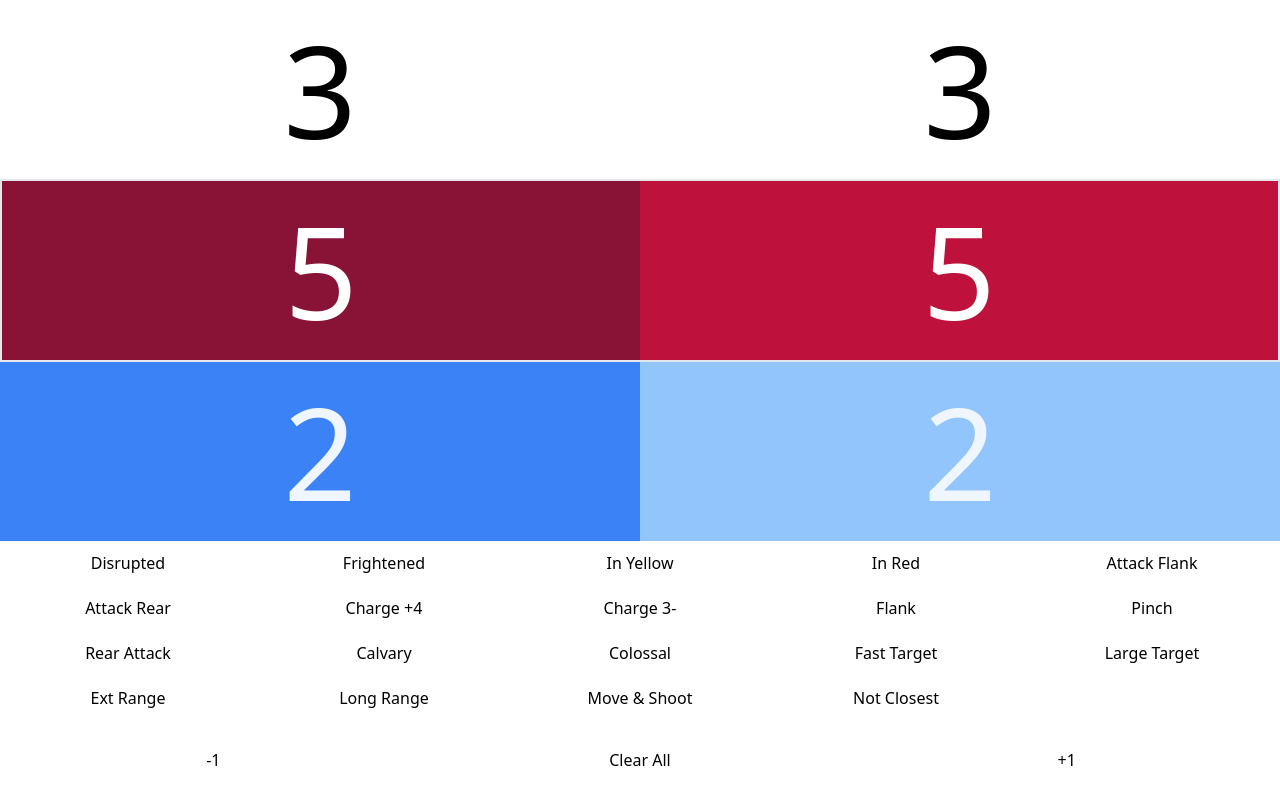
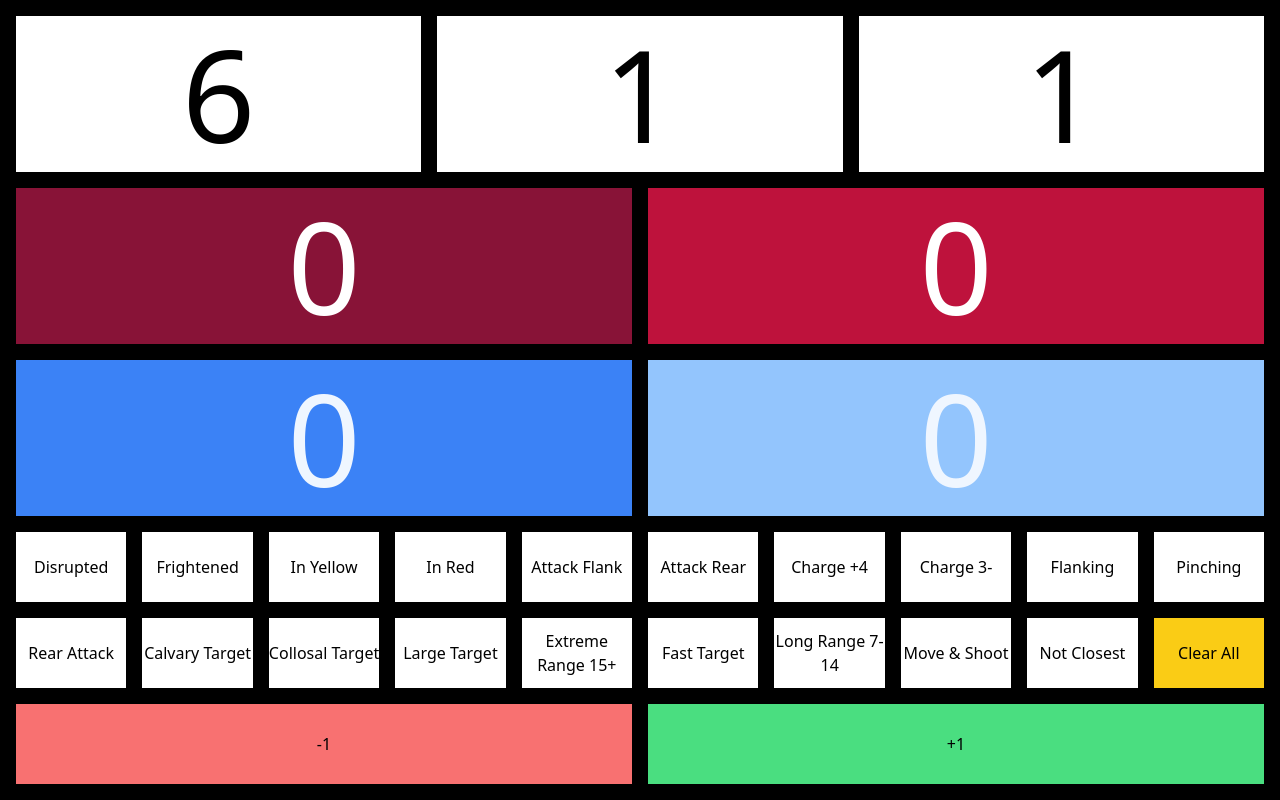
Before and after one commit to peterclark/battledeck, a React (Vite) app: page / in a window 1280 px wide. Built offline with nearby package versions, Linux system fonts and the light colour scheme.

Commit message:
modifiers

```diff
--- a/package.json
+++ b/package.json
@@ -10,10 +10,12 @@
     "preview": "vite preview"
   },
   "dependencies": {
+    "classnames": "^2.5.1",
     "lodash": "^4.17.21",
     "react": "^18.3.1",
     "react-dom": "^18.3.1",
-    "react-icons": "^5.3.0"
+    "react-icons": "^5.3.0",
+    "react-use": "^17.5.1"
   },
   "devDependencies": {
     "@eslint/js": "^9.11.1",
--- a/src/App.jsx
+++ b/src/App.jsx
@@ -3,12 +3,52 @@
 import { useMemo } from "react";
 import { useState } from "react"
 import { max, min } from "lodash";
+import { useToggle } from "react-use";
+import className from "classnames";
+
+const MAX_DICE = 20;
+const MAX_ROLL = 10;
+const MODIFIER_CLASSES = "flex-1";
 
 const App = () => {
-  const [offensiveSkill, setOffensiveSkill] = useState(5);
-  const [offensivePower, setOffensivePower] = useState(5);
-  const [defensiveSkill, setDefensiveSkill] = useState(2);
-  const [defensivePower, setDefensivePower] = useState(2);
+  const [dice, setDice] = useState(6);
+  const [offensiveSkill, setOffensiveSkill] = useState(0);
+  const [offensivePower, setOffensivePower] = useState(0);
+  const [defensiveSkill, setDefensiveSkill] = useState(0);
+  const [defensivePower, setDefensivePower] = useState(0);
+  const [disrupted, toggleDisrupted] = useToggle(false);
+  const [frightened, toggleFrightened] = useToggle(false);
+  const [inTheYellow, toggleInTheYellow] = useToggle(false);
+  const [inTheRed, toggleInTheRed] = useToggle(false);
+  const [attackingToFlank, toggleAttackingToFlank] = useToggle(false);
+  const [attackingToRear, toggleAttackingToRear] = useToggle(false);
+  const [chargingFourOrMoreDice, toggleChargingFourOrMoreDice] = useToggle(false);
+  const [chargingThreeOrLessDice, toggleChargingThreeOrLessDice] = useToggle(false);
+  const [flanking, toggleFlanking] = useToggle(false);
+  const [pinching, togglePinching] = useToggle(false);
+  const [rearAttacking, toggleRearAttacking] = useToggle(false);
+  const [calvaryTarget, toggleCalvaryTarget] = useToggle(false);
+  const [collosalTarget, toggleColossalTarget] = useToggle(false);
+  const [largeTarget, toggleLargeTarget] = useToggle(false);
+  const [extremeRange, toggleExtremeRange] = useToggle(false);
+  const [fastMovingTarget, toggleFastMovingTarget] = useToggle(false);
+  const [longRange, toggleLongRange] = useToggle(false);
+  const [moveAndShoot, toggleMoveAndShoot] = useToggle(false);
+  const [notClosestTarget, toggleNotClosestTarget] = useToggle(false);
+
+  const modifiers = {
+    disrupted,
+    frightened,
+    inTheYellow,
+    inTheRed,
+    attackingToFlank,
+    attackingToRear,
+    chargingFourOrMoreDice,
+    chargingThreeOrLessDice,
+    flanking,
+    pinching,
+    rearAttacking,
+  };
 
   // 6 is always a miss, 1 is always a hit
   const rollToHit = useMemo(() => {
@@ -19,76 +59,111 @@ const App = () => {
     return max([min([offensivePower - defensivePower, 5]), 1]);
   }, [offensivePower, defensivePower]);
 
-  const inc = (value) => (value + 1) % 10;
-
-  const handleIncOffensiveSkill = () => {
-    setOffensiveSkill(inc(offensiveSkill));
+  const handleIncDice = (mod) => {
+    setDice((dice + mod) % MAX_DICE);
   };
 
-  const handleIncOffensivePower = () => {
-    setOffensivePower(inc(offensivePower));
+  const handleIncOffensiveSkill = (mod) => {
+    setOffensiveSkill((os) => (os + mod) % MAX_ROLL);
   };
 
-  const handleIncDefensiveSkill = () => {
-    setDefensiveSkill(inc(defensiveSkill));
+  const handleIncOffensivePower = (mod) => {
+    setOffensivePower((op) => (op + mod) % MAX_ROLL);
   };
 
-  const handleIncDefensivePower = () => {
-    setDefensivePower(inc(defensivePower));
+  const handleIncDefensiveSkill = (mod) => {
+    setDefensiveSkill((ds) => (ds + mod) % MAX_ROLL);
   };
 
+  const handleIncDefensivePower = (mod) => {
+    setDefensivePower((dp) => (dp + mod) % MAX_ROLL);
+  };
+
+  const handleClearAll = () => {
+    setDice(6);
+    setOffensiveSkill(0);
+    setOffensivePower(0);
+    setDefensiveSkill(0);
+    setDefensivePower(0);
+    toggleDisrupted(false);
+    toggleFrightened(false);
+    toggleInTheYellow(false);
+    toggleInTheRed(false);
+    toggleAttackingToFlank(false);
+    toggleAttackingToRear(false);
+    toggleChargingFourOrMoreDice(false);
+    toggleChargingThreeOrLessDice(false);
+    toggleFlanking(false);
+    togglePinching(false);
+    toggleRearAttacking(false);
+    toggleCalvaryTarget(false);
+    toggleColossalTarget(false);
+    toggleLargeTarget(false);
+    toggleExtremeRange(false);
+    toggleFastMovingTarget(false);
+    toggleLongRange(false);
+    toggleMoveAndShoot(false);
+    toggleNotClosestTarget(false);
+  };
 
   return (
-    <div className="BattleDeck flex flex-col h-screen">
-      <div className="Roll flex flex-1 text-9xl">
-        <div className="RollToHit flex-1 flex items-center justify-center">
+    <div className="BattleDeck flex flex-col h-screen bg-black gap-4">
+      <div className="Roll flex flex-1 text-9xl mx-4 mt-4 my-2 mb-0 gap-4">
+        <button className="Dice flex-1 flex items-center justify-center bg-white" onClick={() => handleIncDice(1)}>
+          {dice}
+        </button>
+        <div className="RollToHit flex-1 flex items-center justify-center bg-white">
           {rollToHit}
         </div>
-        <div className="RollToWound flex-1 flex items-center justify-center">
+        <div className="RollToWound flex-1 flex items-center justify-center bg-white">
           {rollToWound}
         </div>
       </div>
-      <div className="Offense flex flex-1 text-9xl border-2">
+      <div className="Offense flex flex-1 text-9xl gap-4 mx-4">
         <div className="OffensiveSkill flex flex-1">
-          <button className="OffensiveSkillRank flex-1 bg-rose-900 text-white" onClick={handleIncOffensiveSkill}>{offensiveSkill}</button>
+          <button className="OffensiveSkillRank flex-1 bg-rose-900 text-white" onClick={() => handleIncOffensiveSkill(1)}>{offensiveSkill}</button>
         </div>
         <div className="OffensivePower flex flex-1">
-          <button className="OffensivePowerRank flex-1 bg-rose-700 text-white" onClick={handleIncOffensivePower}>{offensivePower}</button>
+          <button className="OffensivePowerRank flex-1 bg-rose-700 text-white" onClick={() => handleIncOffensivePower(1)}>{offensivePower}</button>
         </div>
       </div>
-      <div className="Defense flex flex-1 text-9xl">
+      <div className="Defense flex flex-1 text-9xl gap-4 mx-4">
         <div className="DefensiveSkill flex flex-1">
-          <button className="DefensiveSkillRank flex-1 bg-blue-500 text-blue-50" onClick={handleIncDefensiveSkill}>{defensiveSkill}</button>
+          <button className="DefensiveSkillRank flex-1 bg-blue-500 text-blue-50" onClick={() => handleIncDefensiveSkill(1)}>{defensiveSkill}</button>
         </div>
         <div className="DefensivePower flex flex-1">
-          <button className="DefensivePowerRank flex-1 bg-blue-300 text-blue-50" onClick={handleIncDefensivePower}>{defensivePower}</button>
+          <button className="DefensivePowerRank flex-1 bg-blue-300 text-blue-50" onClick={() => handleIncDefensivePower(1)}>{defensivePower}</button>
         </div>
       </div>
-      <div className="SituationalModifiers flex flex-1 flex-wrap">
-        <button className="Disrupted w-1/5">Disrupted</button>
-        <button className="Frightened w-1/5">Frightened</button>
-        <button className="InTheYellow w-1/5">In Yellow</button>
-        <button className="InTheRed w-1/5">In Red</button>
-        <button className="AttackingToFlank w-1/5">Attack Flank</button>
-        <button className="AttackingToRear w-1/5">Attack Rear</button>
-        <button className="Charging4 w-1/5">Charge +4</button>
-        <button className="Charging3 w-1/5">Charge 3-</button>
-        <button className="Flanking w-1/5">Flank</button>
-        <button className="Pinching w-1/5">Pinch</button>
-        <button className="RearAttacking w-1/5">Rear Attack</button>
-        <button className="CalvaryTarget w-1/5">Calvary</button>
-        <button className="ColossalTarget w-1/5">Colossal</button>
-        <button className="FastMovingTarget w-1/5">Fast Target</button>
-        <button className="LargeTarget w-1/5">Large Target</button>
-        <button className="ExtremeRange w-1/5">Ext Range</button>
-        <button className="LongRange w-1/5">Long Range</button>
-        <button className="MoveAndShoot w-1/5">Move & Shoot</button>
-        <button className="NotClosestTarget w-1/5">Not Closest</button>
+      <div className="SituationalModifiers mx-4 flex flex-col flex-1 gap-4">
+        <div className="flex flex-1 gap-4">
+          <button className={className("Disrupted", MODIFIER_CLASSES, disrupted ? "bg-red-400" : "bg-white")} onClick={toggleDisrupted}>Disrupted</button>
+          <button className={className("Frightened", MODIFIER_CLASSES, frightened ? "bg-red-400" : "bg-white")} onClick={toggleFrightened}>Frightened</button>
+          <button className={className("InTheYellow", MODIFIER_CLASSES, inTheYellow ? "bg-red-400" : "bg-white")} onClick={toggleInTheYellow}>In Yellow</button>
+          <button className={className("InTheRed", MODIFIER_CLASSES, inTheRed ? "bg-red-400" : "bg-white")} onClick={toggleInTheRed}>In Red</button>
+          <button className={className("AttackingToFlank", MODIFIER_CLASSES, attackingToFlank ? "bg-red-400" : "bg-white")} onClick={toggleAttackingToFlank}>Attack Flank</button>
+          <button className={className("AttackingToRear", MODIFIER_CLASSES, attackingToRear ? "bg-red-400" : "bg-white")} onClick={toggleAttackingToRear}>Attack Rear</button>
+          <button className={className("ChargingFourOrMoreDice", MODIFIER_CLASSES, chargingFourOrMoreDice ? "bg-green-400" : "bg-white")} onClick={toggleChargingFourOrMoreDice}>Charge +4</button>
+          <button className={className("ChargingThreeOrLessDice", MODIFIER_CLASSES, chargingThreeOrLessDice ? "bg-green-400" : "bg-white")} onClick={toggleChargingThreeOrLessDice}>Charge 3-</button>
+          <button className={className("Flanking", MODIFIER_CLASSES, flanking ? "bg-green-400" : "bg-white")} onClick={toggleFlanking}>Flanking</button>
+          <button className={className("Pinching", MODIFIER_CLASSES, pinching ? "bg-green-400" : "bg-white")} onClick={togglePinching}>Pinching</button>
+        </div>
+        <div className="flex flex-1 gap-4">
+          <button className={className("RearAttacking", MODIFIER_CLASSES, rearAttacking ? "bg-green-400" : "bg-white")} onClick={toggleRearAttacking}>Rear Attack</button>
+          <button className={className("CalvaryTarget", MODIFIER_CLASSES, calvaryTarget ? "bg-red-400" : "bg-white")} onClick={toggleCalvaryTarget}>Calvary Target</button>
+          <button className={className("ColossalTarget", MODIFIER_CLASSES, collosalTarget ? "bg-green-400" : "bg-white")} onClick={toggleColossalTarget}>Collosal Target</button>
+          <button className={className("LargeTarget", MODIFIER_CLASSES, largeTarget ? "bg-green-400" : "bg-white")} onClick={toggleLargeTarget}>Large Target</button>
+          <button className={className("ExtremeRange", MODIFIER_CLASSES, extremeRange ? "bg-red-400" : "bg-white")} onClick={toggleExtremeRange}>Extreme Range 15+</button>
+          <button className={className("FastMovingTarget", MODIFIER_CLASSES, fastMovingTarget ? "bg-red-400" : "bg-white")} onClick={toggleFastMovingTarget}>Fast Target</button>
+          <button className={className("LongRange", MODIFIER_CLASSES, longRange ? "bg-green-400" : "bg-white")} onClick={toggleLongRange}>Long Range 7-14</button>
+          <button className={className("MoveAndShoot", MODIFIER_CLASSES, moveAndShoot ? "bg-red-400" : "bg-white")} onClick={toggleMoveAndShoot}>Move & Shoot</button>
+          <button className={className("NotClosestTarget", MODIFIER_CLASSES, notClosestTarget ? "bg-red-400" : "bg-white")} onClick={toggleNotClosestTarget}>Not Closest</button>
+          <button className={className("ClearAll bg-yellow-400", MODIFIER_CLASSES)} onClick={handleClearAll}>Clear All</button>
+        </div>
       </div>
-      <div className="CommandActionModifiers flex h-20">
-        <button className="Plus1 w-1/3">-1</button>
-        <button className="Plus1 w-1/3">Clear All</button>
-        <button className="Plus1 w-1/3">+1</button>
+      <div className="CommandActionModifiers flex h-20 gap-4 mx-4 mb-4">
+        <button className="Plus1 flex-1 bg-red-400">-1</button>
+        <button className="Plus1 flex-1 bg-green-400">+1</button>
       </div>
     </div>
   )
--- a/src/index.css
+++ b/src/index.css
@@ -1,3 +1,7 @@
 @tailwind base;
 @tailwind components;
 @tailwind utilities;
+
+body {
+    height: 100vh;
+}
```
Also changed, not shown: 1 other file (tests, documents, lock files or other folders).
